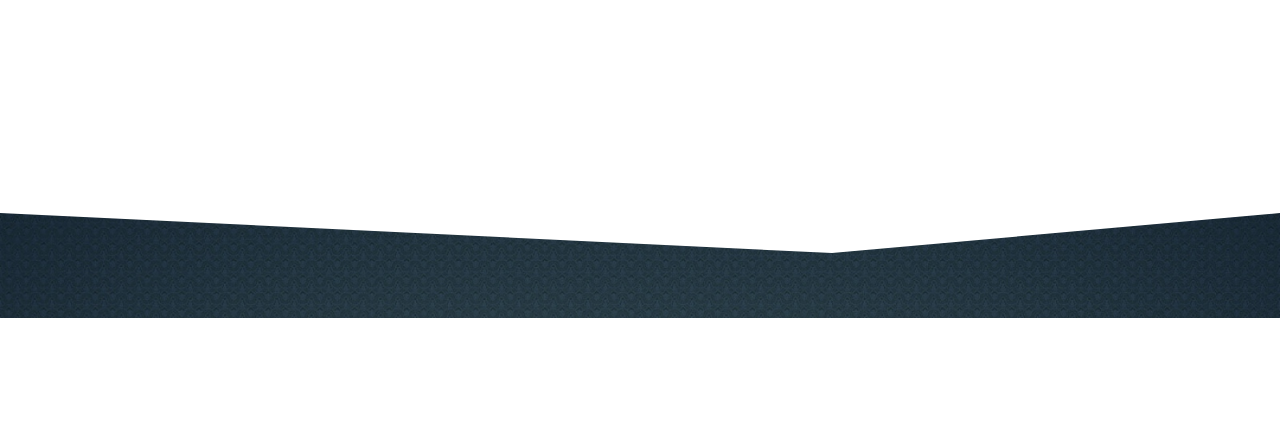
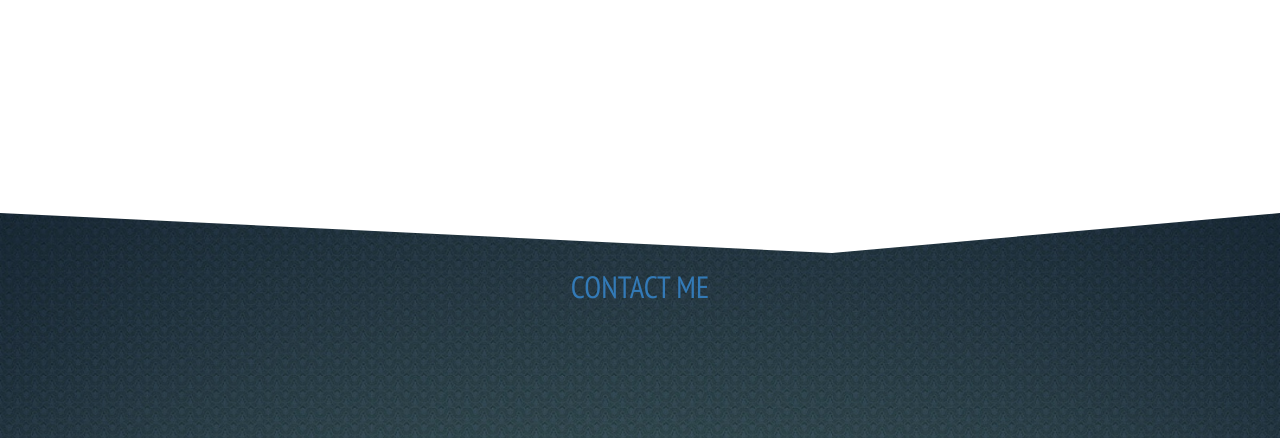
Before and after one commit to bsautron/bsautron.github.io, a Node server app: page / in a window 1280 px wide. Shown: the part 4680-5118 px from the top of the page. Before the commit the page ends 4998 px from the top, so only its background shows below. Run offline with Node 20, Linux system fonts and the light colour scheme; some web fonts are replaced.

Commit message:
sergserg

```diff
--- a/public/css/page.css
+++ b/public/css/page.css
@@ -69,6 +69,7 @@ header #descritpion {
 #fond-header {
 	background: transparent;
 	position: relative;
+	height: 75%;
 }
 
 #fond-white {
@@ -79,11 +80,11 @@ header #descritpion {
 	height: 25%;
 }
 
-#middle {
+/*#middle {
 	height: 13vh;
-}
+}*/
 
-#middle h1 {
+.middle {
 	font-family: 'Wire One', sans-serif;
 	color: white;
 	margin: 0;
@@ -121,3 +122,23 @@ footer .use {
 	margin: 1px;
 	height: 100%;
 }
+
+footer #cont-me {
+	display: flex;
+	flex-direction: column;
+	justify-content: flex-end;
+	width: 100%;
+	height: 113%;
+	padding-bottom: 15px;
+}
+
+footer a {
+	font-size: 2.2em;
+	position: relative;
+	top: -113px;
+	font-family: 'PT Sans Narrow', sans-serif;
+	text-transform: uppercase;
+}
+footer a:hover #cont-me {
+	background: rgba(255,255,255,0.3);
+}
--- a/views/index.jade
+++ b/views/index.jade
@@ -12,8 +12,8 @@ block content
   header#header
     #fond-header
       .ghost
-      #middle
-        h1.radius= 'Architect in digital technologies'
+      .middle.radius
+        h1= 'Architect in digital technologies'
       .ghost
       span(id="descritpion")= 'Curriculum vitae'
       nav.menu
--- a/views/layout.jade
+++ b/views/layout.jade
@@ -29,6 +29,9 @@ html(lang="en")
 				svg(xmlns="http://www.w3.org/2000/svg", xmlns:xlink="http://www.w3.org/1999/xlink", viewBox="0 0 1000 20", preserveAspectRatio="none", width="100%", height="100%")
 					polygon(points="0,0 1000,0 650,8", style="fill:#fff;")
 
+				a(href="#my-name")
+					#cont-me= 'Contact me'
+
 			script(src= "/jquery-2.1.4.min.js")
 			script(src= "/citations/citation.js")
 			- for (var i = 0; sectionsTab[i]; i++)
```
